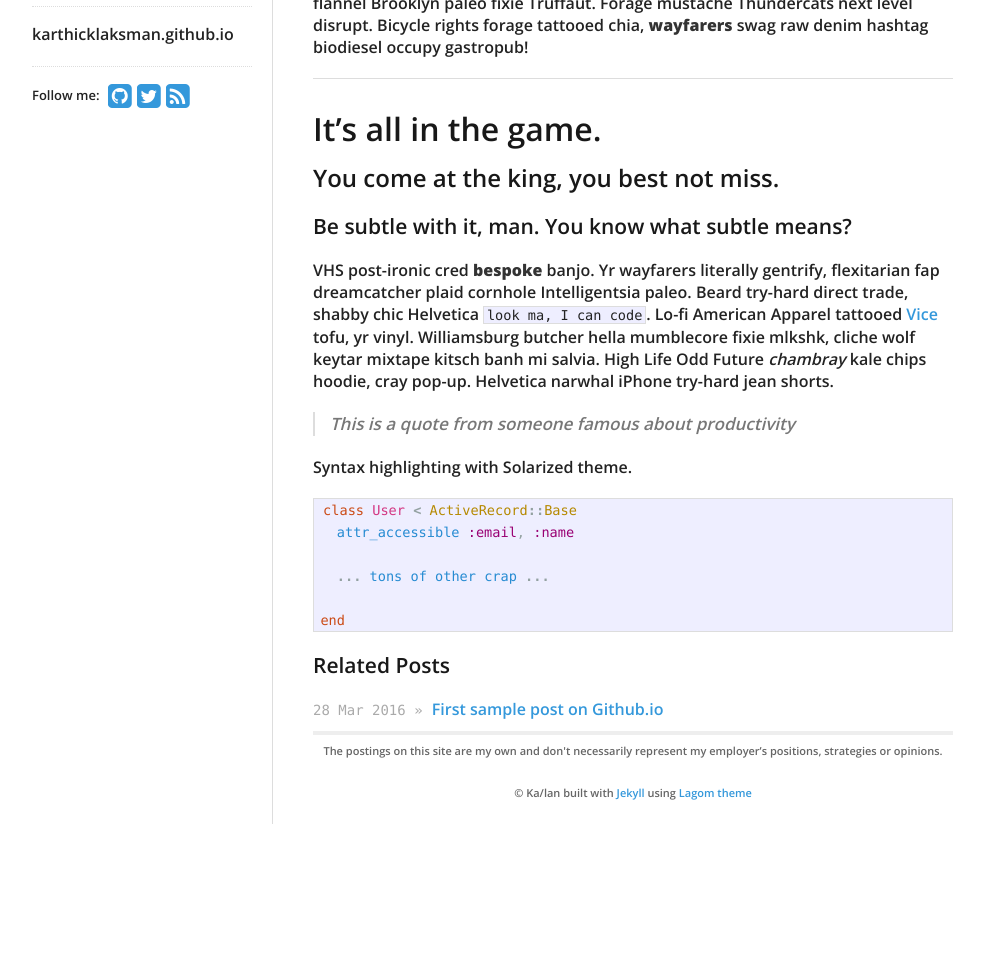
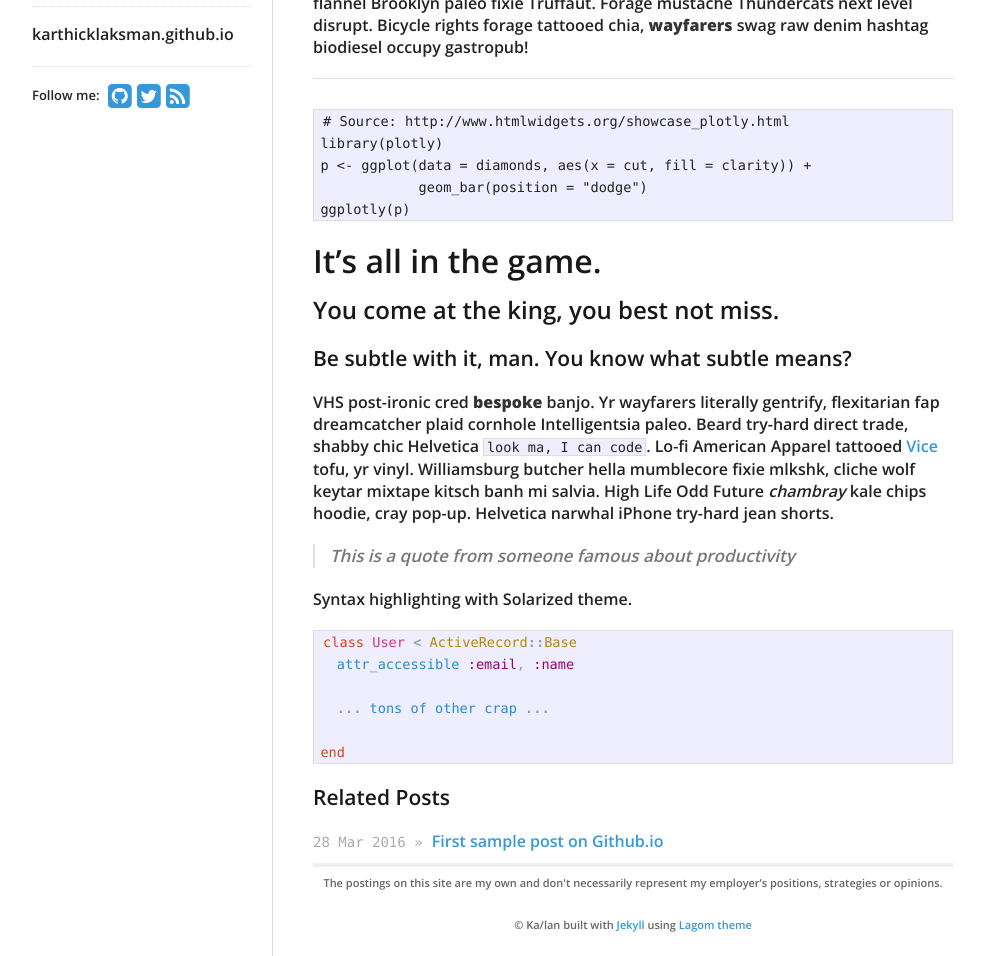
Before and after one commit to itskarthicklakshmanan/karthicklaksman.github.io, a Jekyll site: the page built from _posts/2013-08-20-sample-post.md, in a window 1280 px wide, cut to the strip 234-1190 px from the top of the page. Shown: the whole strip, without its empty margins (138-1122 px from the left). Built offline with Jekyll 4.4.1, drawn with Linux system fonts in a browser that asks for light colours; nearby versions of some CDN libraries; before the commit the page ends 1058 px from its top, so only the background shows below that.

Commit message:
Update 2013-08-20-sample-post.md

````diff
--- a/_posts/2013-08-20-sample-post.md
+++ b/_posts/2013-08-20-sample-post.md
@@ -14,7 +14,13 @@ Truffaut. Forage mustache Thundercats next level disrupt. Bicycle rights forage
 chia, **wayfarers** swag raw denim hashtag biodiesel occupy gastropub!
 
 ---
-
+```{r}
+# Source: http://www.htmlwidgets.org/showcase_plotly.html
+library(plotly)
+p <- ggplot(data = diamonds, aes(x = cut, fill = clarity)) +
+            geom_bar(position = "dodge")
+ggplotly(p)
+```
 # It's all in the game.
 
 ## You come at the king, you best not miss.
````
